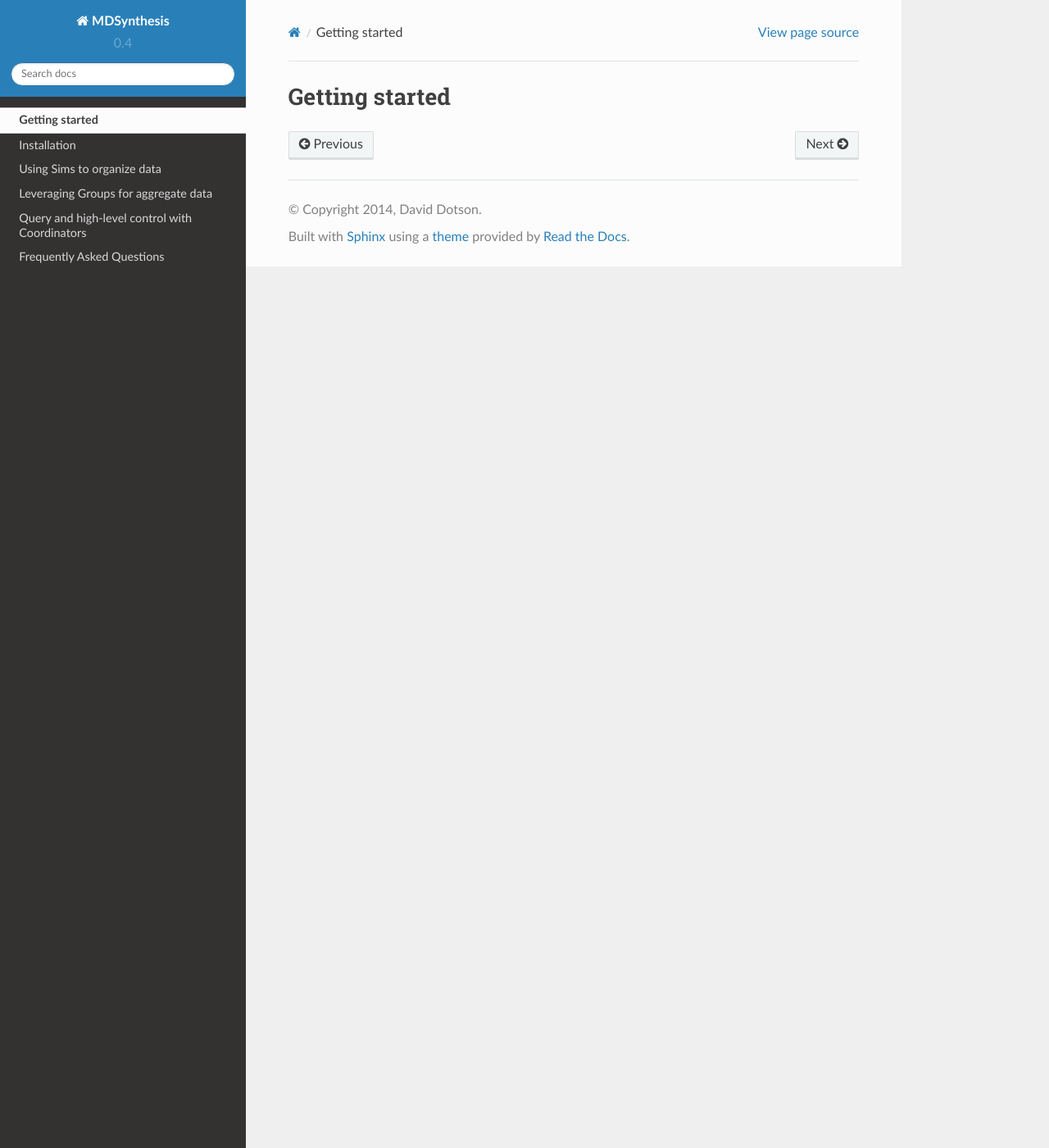
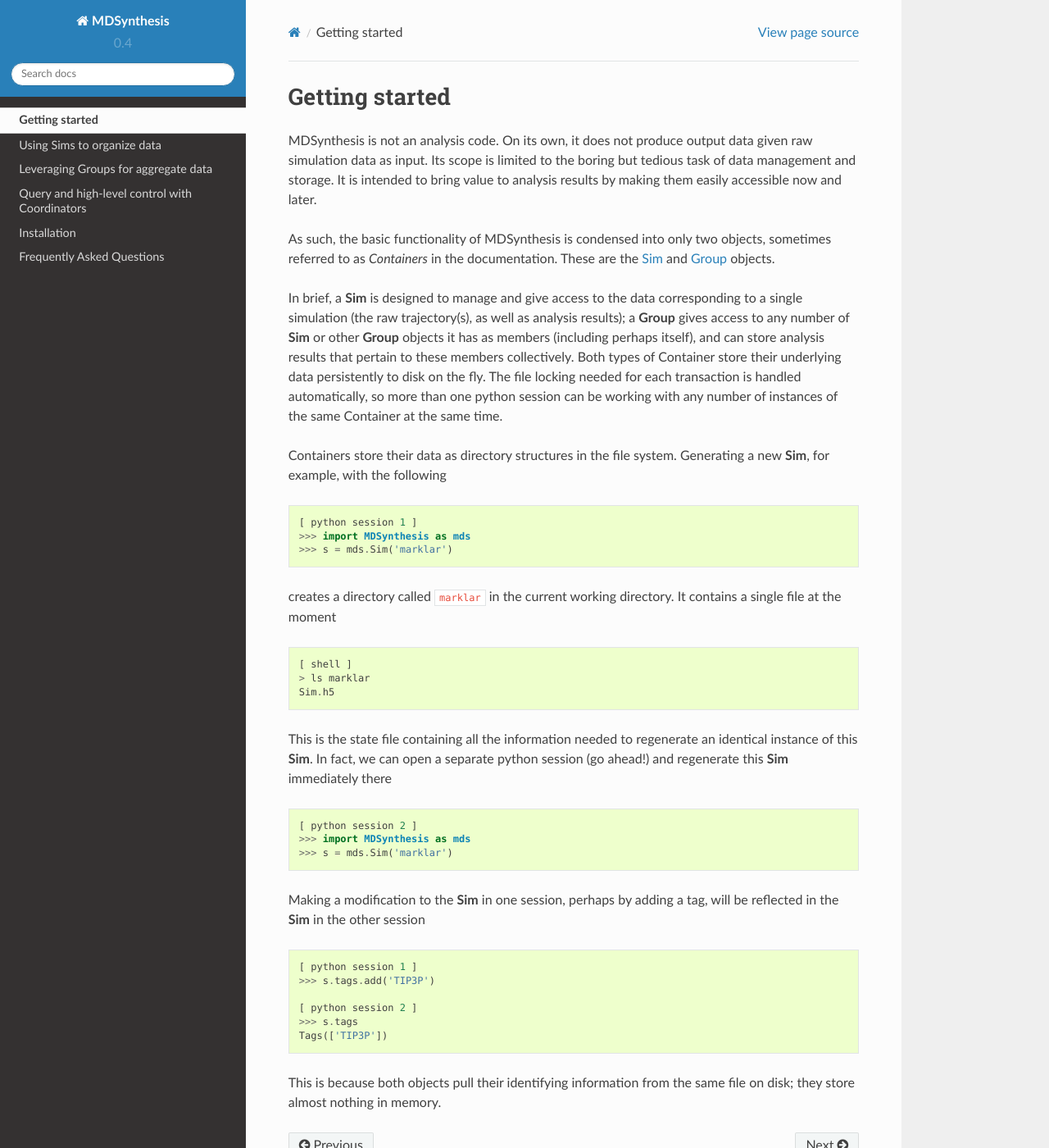
Before and after one commit to datreant/datreant, a Sphinx documentation site: the page built from docs/getting_started.rst, in a window 1280 px wide and 1400 px high. Shown: the whole window at 82% size. Built offline with Sphinx 7.4.7 and the Read the Docs theme 2.0.0, drawn with Linux system fonts in a browser that asks for light colours; pages that are not in the unit, such as notebooks, are missing from menus.

```diff
--- a/docs/getting_started.rst
+++ b/docs/getting_started.rst
@@ -1,2 +1,55 @@
 Getting started
 ===============
+MDSynthesis is not an analysis code. On its own, it does not produce output
+data given raw simulation data as input. Its scope is limited to the boring
+but tedious task of data management and storage. It is intended to bring
+value to analysis results by making them easily accessible now and later.
+
+As such, the basic functionality of MDSynthesis is condensed into only two
+objects, sometimes referred to as *Containers* in the documentation. These are
+the :doc:`Sim <Sim>` and :doc:`Group <Group>` objects.
+
+In brief, a **Sim** is designed to manage and give access to the data corresponding
+to a single simulation (the raw trajectory(s), as well as analysis results); a
+**Group** gives access to any number of **Sim** or other **Group** objects
+it has as members (including perhaps itself), and can store analysis results
+that pertain to these members collectively. Both types of Container store
+their underlying data persistently to disk on the fly. The file locking needed
+for each transaction is handled automatically, so more than one python session
+can be working with any number of instances of the same Container at the same
+time.
+
+Containers store their data as directory structures in the file system. Generating
+a new **Sim**, for example, with the following ::
+
+    [ python session 1 ]
+    >>> import MDSynthesis as mds
+    >>> s = mds.Sim('marklar')
+
+creates a directory called ``marklar`` in the current working directory. It contains
+a single file at the moment ::
+
+    [ shell ]
+    > ls marklar
+    Sim.h5
+
+This is the state file containing all the information needed to regenerate an
+identical instance of this **Sim**. In fact, we can open a separate python
+session (go ahead!) and regenerate this **Sim** immediately there ::
+
+    [ python session 2 ]
+    >>> import MDSynthesis as mds
+    >>> s = mds.Sim('marklar')
+
+Making a modification to the **Sim** in one session, perhaps by adding a tag,
+will be reflected in the **Sim** in the other session ::
+
+    [ python session 1 ]
+    >>> s.tags.add('TIP3P')
+
+    [ python session 2 ]
+    >>> s.tags
+    Tags(['TIP3P'])
+
+This is because both objects pull their identifying information from the same
+file on disk; they store almost nothing in memory.
```
Also changed, not shown: docs/index.rst (+7 -13 lines), 1 other file.
